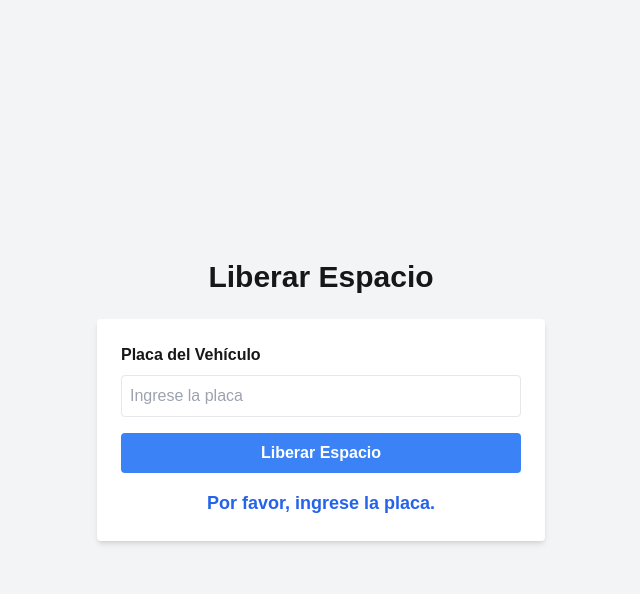
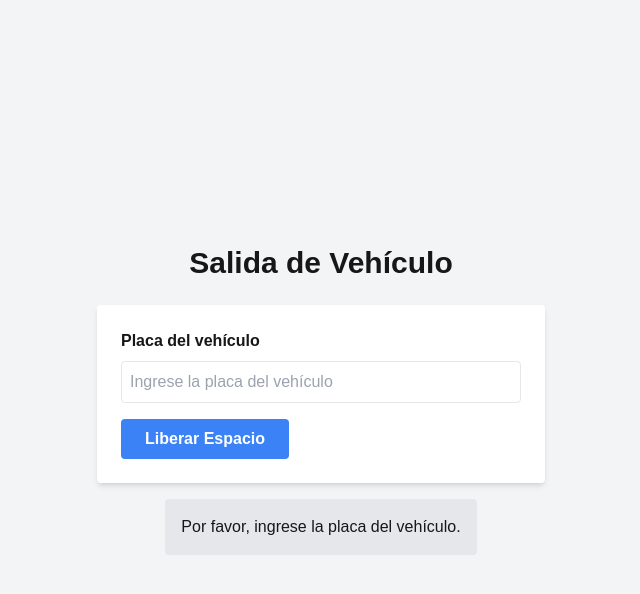
Before and after one commit to BrayanOrtigoza07/parqueaderivirtual, a Next.js app: page /salida in a window 1280 px wide. Both pictures are taken after a click on the button "Liberar Espacio". Shown: the top 594 px of the page, without its empty margins (319-959 px from the left). Built offline with nearby package versions, Linux system fonts and the light colour scheme.

Commit message:
Integración16

```diff
--- a/app/salida/page.tsx
+++ b/app/salida/page.tsx
@@ -4,15 +4,15 @@ import { useState } from 'react';
 
 export default function Salida() {
   const [plate, setPlate] = useState('');
-  const [message, setMessage] = useState<string | null>(null);
+  const [message, setMessage] = useState('');
 
-  const handleInputChange = (e: React.ChangeEvent<HTMLInputElement>) => {
+  const handlePlateChange = (e: React.ChangeEvent<HTMLInputElement>) => {
     setPlate(e.target.value);
   };
 
-  const handleLiberarEspacio = async () => {
+  const handleExit = async () => {
     if (!plate) {
-      setMessage('Por favor, ingrese la placa.');
+      setMessage('Por favor, ingrese la placa del vehículo.');
       return;
     }
 
@@ -24,9 +24,9 @@ export default function Salida() {
       });
 
       if (response.ok) {
-        const data = await response.json();
+        // Si la respuesta es exitosa, mostramos un mensaje
         setMessage(`Espacio liberado exitosamente para la placa: ${plate}.`);
-        setPlate('');
+        setPlate(''); // Limpiamos el campo de entrada
       } else {
         const error = await response.json();
         setMessage(`Error: ${error.error}`);
@@ -39,28 +39,31 @@ export default function Salida() {
 
   return (
     <div className="min-h-screen bg-gray-100 flex flex-col items-center justify-center">
-      <h1 className="text-3xl font-bold mb-6">Liberar Espacio</h1>
+      <h1 className="text-3xl font-bold mb-6">Salida de Vehículo</h1>
       <div className="bg-white p-6 rounded shadow-md w-full max-w-md">
-        <label className="block font-semibold mb-2">Placa del Vehículo</label>
-        <input
-          type="text"
-          value={plate}
-          onChange={handleInputChange}
-          className="w-full p-2 border rounded mb-4"
-          placeholder="Ingrese la placa"
-        />
+        <div className="mb-4">
+          <label className="block font-semibold mb-2">Placa del vehículo</label>
+          <input
+            type="text"
+            value={plate}
+            onChange={handlePlateChange}
+            className="w-full p-2 border rounded"
+            placeholder="Ingrese la placa del vehículo"
+            required
+          />
+        </div>
         <button
-          onClick={handleLiberarEspacio}
-          className="px-6 py-2 bg-blue-500 text-white font-semibold rounded hover:bg-blue-600 w-full"
+          onClick={handleExit}
+          className="px-6 py-2 bg-blue-500 text-white font-semibold rounded hover:bg-blue-600"
         >
           Liberar Espacio
         </button>
-        {message && (
-          <p className="mt-4 text-center text-lg font-semibold text-blue-600">
-            {message}
-          </p>
-        )}
       </div>
+      {message && (
+        <div className="mt-4 p-4 bg-gray-200 text-center rounded">
+          <p>{message}</p>
+        </div>
+      )}
     </div>
   );
 }
```
